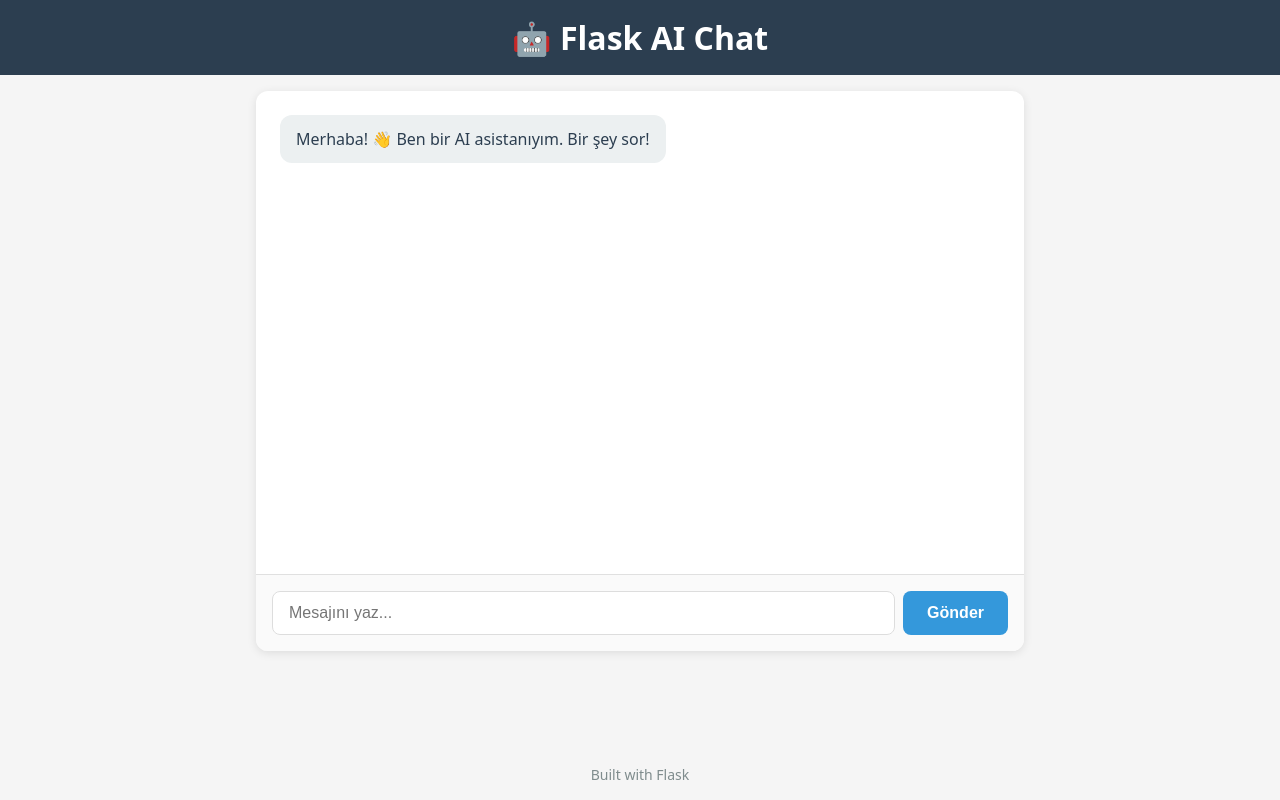
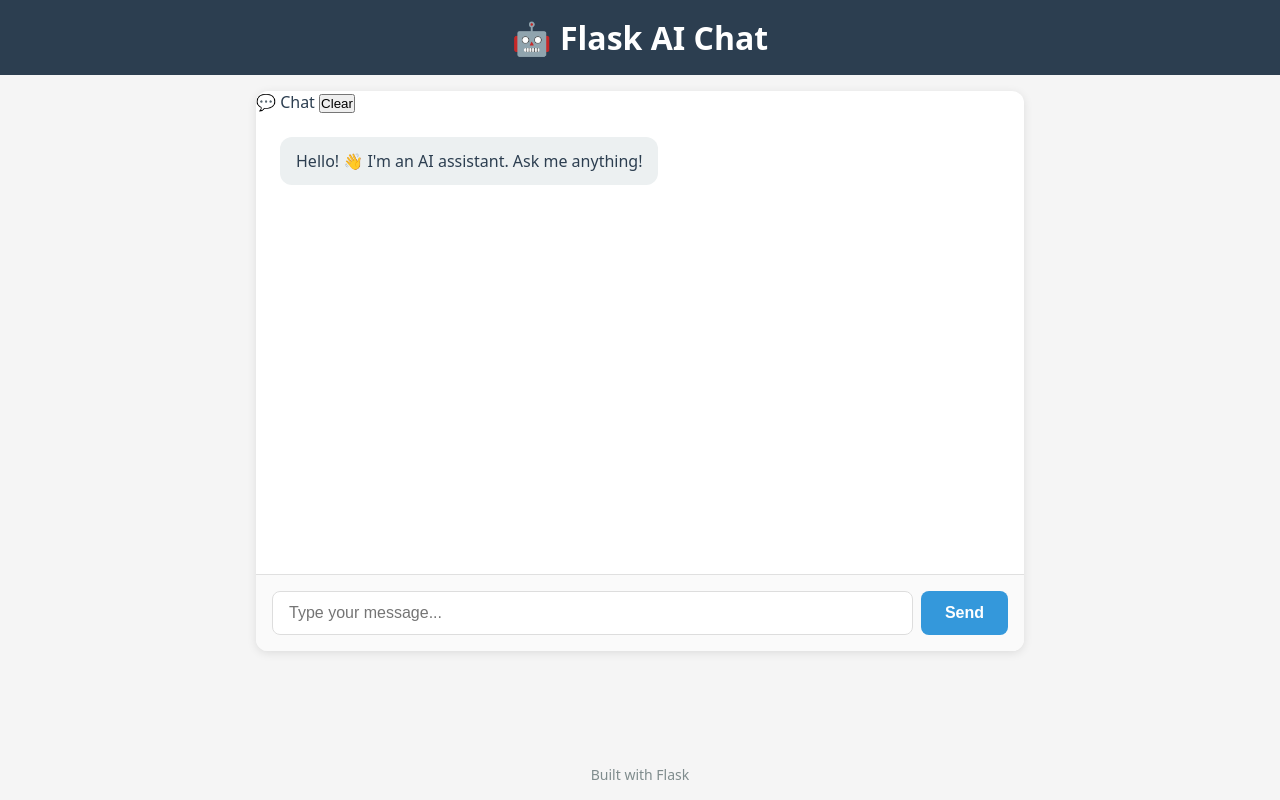
Before and after one commit to Ramo212121/flask-ai-chat, a Flask app: page / in a window 1280 px wide. Run offline with Flask 3, Linux system fonts and the light colour scheme.

Commit message:
feat: add clear button, English UI, and /chat endpoint

```diff
--- a/app.py
+++ b/app.py
@@ -1,4 +1,4 @@
-from flask import Flask, render_template
+from flask import Flask, render_template, request, jsonify
 
 app = Flask(__name__)
 
@@ -6,5 +6,24 @@
 def index():
     return render_template("index.html")
 
+@app.route("/chat", methods=["POST"])
+def chat():
+    # 1. Get incoming data
+    data = request.get_json()
+    message = data.get("message", "").strip()
+
+    # 2. Validation
+    if not message:
+        return jsonify({"error": "Message cannot be empty"}), 400
+
+    if len(message) > 1000:
+        return jsonify({"error": "Message cannot exceed 1000 characters"}), 400
+
+    # 3. Fake response for now (real AI comes on Day 5-6)
+    reply = f"You said: '{message}'. AI integration coming soon!"
+
+    # 4. Return as JSON
+    return jsonify({"reply": reply})
+
 if __name__ == "__main__":
     app.run(debug=True)
--- a/static/js/chat.js
+++ b/static/js/chat.js
@@ -2,8 +2,9 @@
     const form = document.getElementById("chat-form");
     const input = document.getElementById("chat-input");
     const messages = document.getElementById("chat-messages");
+    const clearBtn = document.getElementById("clear-btn");
 
-    form.addEventListener("submit", (e) => {
+    form.addEventListener("submit", async (e) => {
         e.preventDefault();
 
         const text = input.value.trim();
@@ -11,10 +12,40 @@
 
         addMessage(text, "user");
         input.value = "";
+        input.disabled = true;
 
-        setTimeout(() => {
-            addMessage("Bu bir test cevabı. AI entegrasyonu yakında! 🚀", "ai");
-        }, 500);
+        try {
+            const response = await fetch("/chat", {
+                method: "POST",
+                headers: {
+                    "Content-Type": "application/json"
+                },
+                body: JSON.stringify({ message: text })
+            });
+
+            const data = await response.json();
+
+            if (response.ok) {
+                addMessage(data.reply, "ai");
+            } else {
+                addMessage(`Error: ${data.error}`, "ai");
+            }
+        } catch (err) {
+            addMessage("Connection error. Try again.", "ai");
+        } finally {
+            input.disabled = false;
+            input.focus();
+        }
+    });
+
+    clearBtn.addEventListener("click", () => {
+        messages.innerHTML = `
+            <div class="message ai-message">
+                <div class="message-content">
+                    Hello! 👋 I'm an AI assistant. Ask me anything!
+                </div>
+            </div>
+        `;
     });
 
     function addMessage(text, sender) {
--- a/templates/index.html
+++ b/templates/index.html
@@ -1,13 +1,18 @@
 {% extends "base.html" %}
 
-{% block title %}Sohbet — Flask AI Chat{% endblock %}
+{% block title %}Chat — Flask AI Chat{% endblock %}
 
 {% block content %}
 <div class="chat-container">
+    <div class="chat-header">
+        <span>💬 Chat</span>
+        <button type="button" id="clear-btn" class="clear-button">Clear</button>
+    </div>
+
     <div class="chat-messages" id="chat-messages">
         <div class="message ai-message">
             <div class="message-content">
-                Merhaba! 👋 Ben bir AI asistanıyım. Bir şey sor!
+                Hello! 👋 I'm an AI assistant. Ask me anything!
             </div>
         </div>
     </div>
@@ -17,10 +22,10 @@
             type="text"
             id="chat-input"
             class="chat-input"
-            placeholder="Mesajını yaz..."
+            placeholder="Type your message..."
             autocomplete="off"
         >
-        <button type="submit" class="chat-button">Gönder</button>
+        <button type="submit" class="chat-button">Send</button>
     </form>
 </div>
 {% endblock %}
```
Also changed, not shown: NOTES.md (+19 -0 lines).
